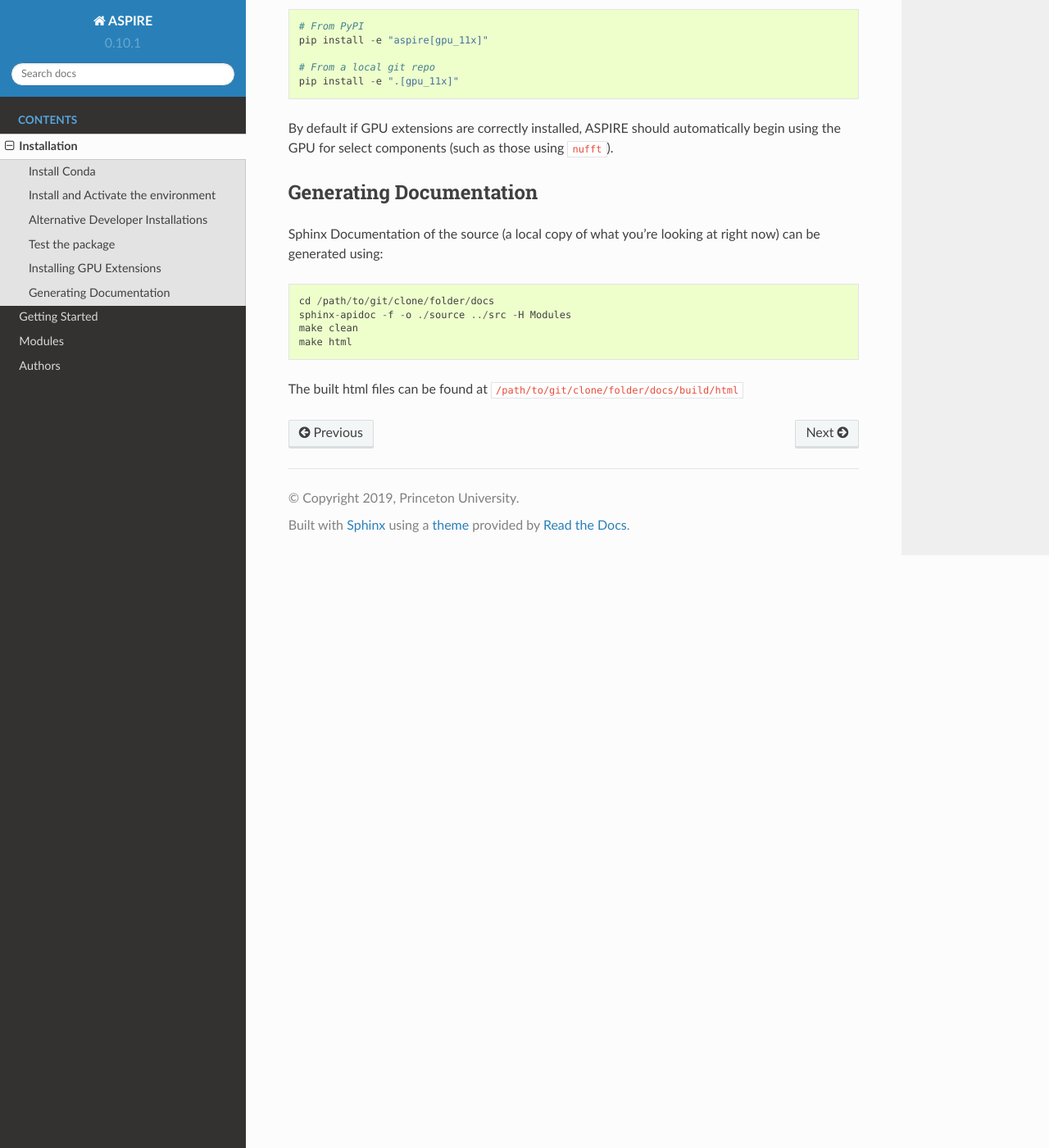
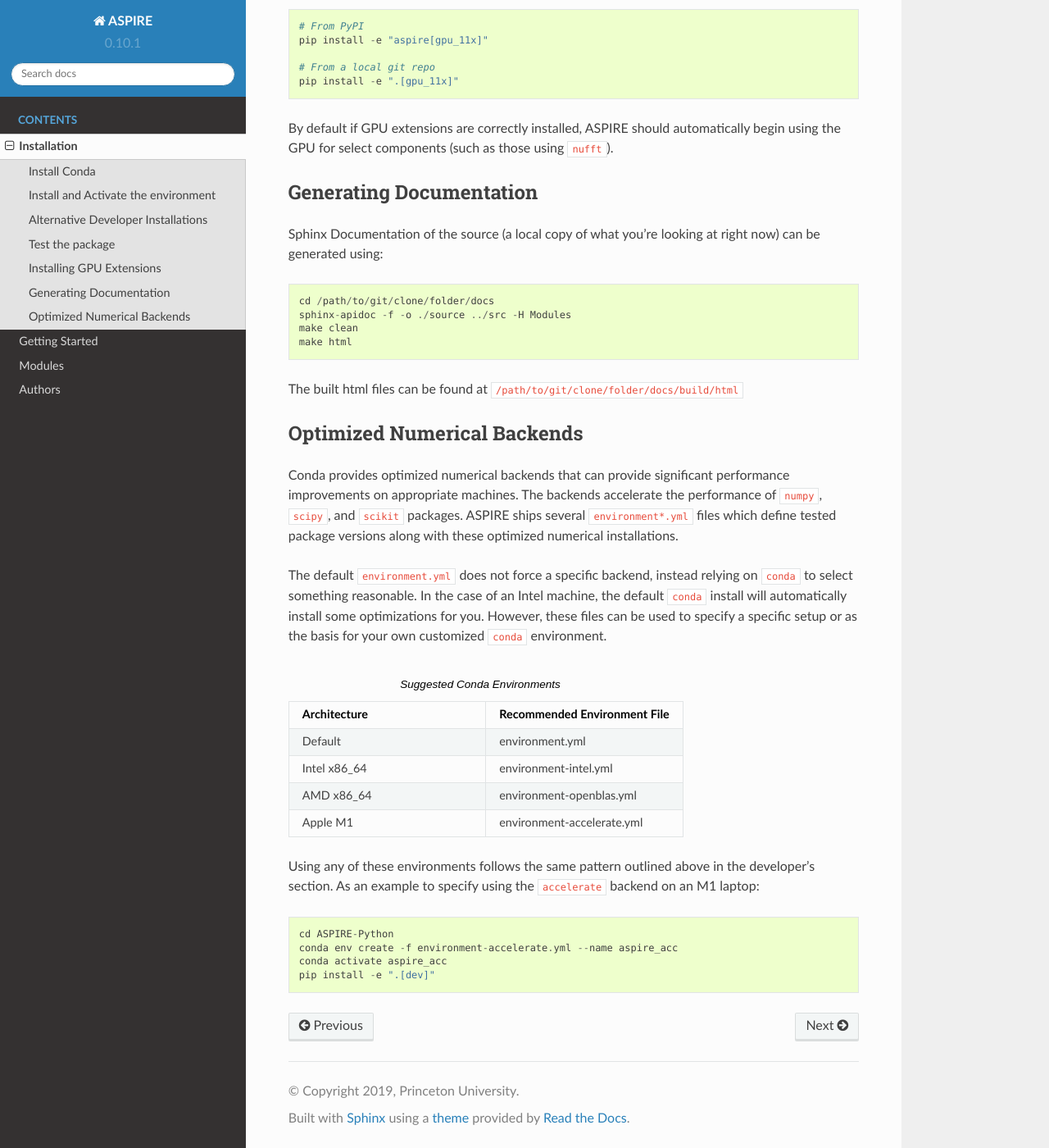
Before and after one commit to ComputationalCryoEM/ASPIRE-Python, a Sphinx documentation site: the page built from docs/source/installation.rst, in a window 1280 px wide and 1400 px high, scrolled down 2726 px. Shown: the whole window at 82% size. Built offline with Sphinx 7.4.7 and the Read the Docs theme 2.0.0, drawn with Linux system fonts in a browser that asks for light colours; pages that are not in the unit, such as notebooks, are missing from menus; some of the changed text lies outside the part shown.

Commit message:
Add 'accelerate' conda optimized backend for M1

```diff
--- a/docs/source/installation.rst
+++ b/docs/source/installation.rst
@@ -43,7 +43,7 @@
 
 
 Alternative Developer Installations
-************************************
+***********************************
 
 Developers are expected to be able to manage their own code and environments.
 However, for consistency and newcomers, we recommend the following procedure using `conda`.
@@ -65,8 +65,8 @@
    # Activate the environment
    conda activate aspire_dev
 
-   # Command to install the aspire package in a locally editable way:
-   pip install -e .
+   # Command to install the aspire package, along with developer extensions, in a locally editable way:
+   pip install -e ".[dev]"
 
 We recommend using ``conda`` or a ``virtualenv`` environment managing solutions because ASPIRE may have conflicts or change installed versions of Python packages on your system.
 
@@ -149,3 +149,45 @@
     make html
 
 The built html files can be found at ``/path/to/git/clone/folder/docs/build/html``
+
+
+Optimized Numerical Backends
+****************************
+
+Conda provides optimized numerical backends that can provide significant
+performance improvements on appropriate machines.  The backends accelerate
+the performance of ``numpy``, ``scipy``, and ``scikit`` packages.
+ASPIRE ships several ``environment*.yml`` files which define tested package
+versions along with these optimized numerical installations.
+
+The default ``environment.yml`` does not force a specific backend,
+instead relying on ``conda`` to select something reasonable.
+In the case of an Intel machine, the default ``conda`` install
+will automatically install some optimizations for you.
+However, these files can be used to specify a specific setup
+or as the basis for your own customized ``conda`` environment.
+
+.. list-table:: Suggested Conda Environments
+   :widths: 25 25
+   :header-rows: 1
+
+   * - Architecture
+     - Recommended Environment File
+   * - Default
+     - environment.yml
+   * - Intel x86_64
+     - environment-intel.yml
+   * - AMD x86_64
+     - environment-openblas.yml
+   * - Apple M1
+     - environment-accelerate.yml
+
+Using any of these environments follows the same pattern outlined above in the developer's section.
+As an example to specify using the ``accelerate`` backend on an M1 laptop:
+
+::
+
+   cd ASPIRE-Python
+   conda env create -f environment-accelerate.yml --name aspire_acc
+   conda activate aspire_acc
+   pip install -e ".[dev]"
```
Also changed, not shown: environment-accelerate.yml (added, +19 -0 lines).
